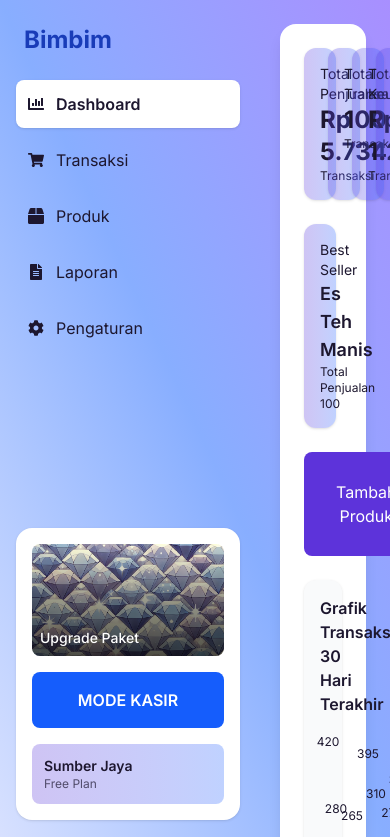
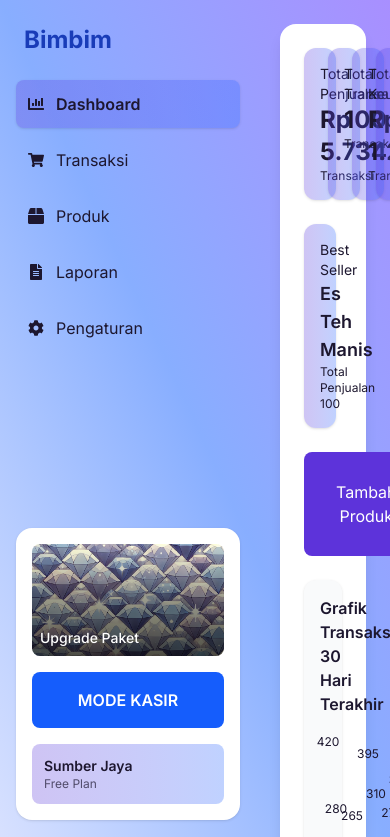
Before and after one commit to farhanangga/bimbim, a Next.js app: page /dashboard/main in a window 390 px wide. Shown: the top 837 px of the page. Built offline with nearby package versions, Linux system fonts and the light colour scheme.

Commit message:
add Resposive mobile style

```diff
--- a/src/components/Sidebar.tsx
+++ b/src/components/Sidebar.tsx
@@ -12,8 +12,8 @@ export default function Sidebar() {
   // fungsi helper untuk style aktif
   const getMenuClass = (path: string) => {
     const base = "flex items-center gap-3 p-3 rounded-lg cursor-pointer";
-    const active = "bg-white font-semibold text-[#1D172F] shadow";
-    const inactive = "hover:bg-white text-[#1D172F]";
+    const active = "bg-gradient-to-r from-[#5D3ADA]/30 to-[#2B68FF]/30 md:bg-white font-semibold text-[#1D172F] shadow";
+    const inactive = "hover:bg-gradient-to-r from-[#5D3ADA]/30 to-[#2B68FF]/30 md:hover:bg-white text-[#1D172F]";
 
     const isActive = pathname.startsWith(path);
     console.log(`cek path: ${path} | isActive: ${isActive}`);
```
